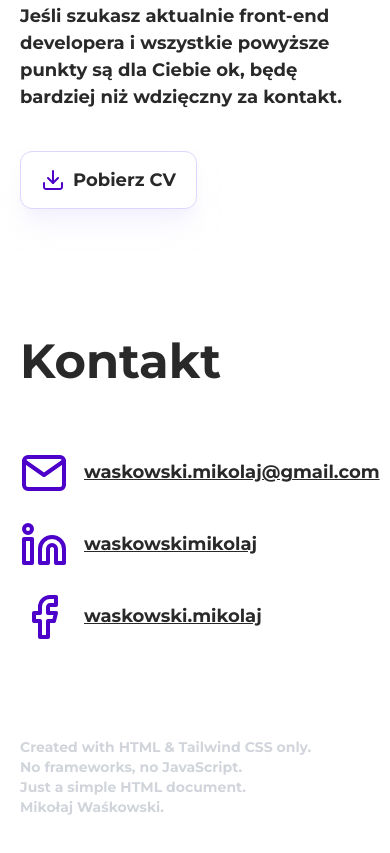
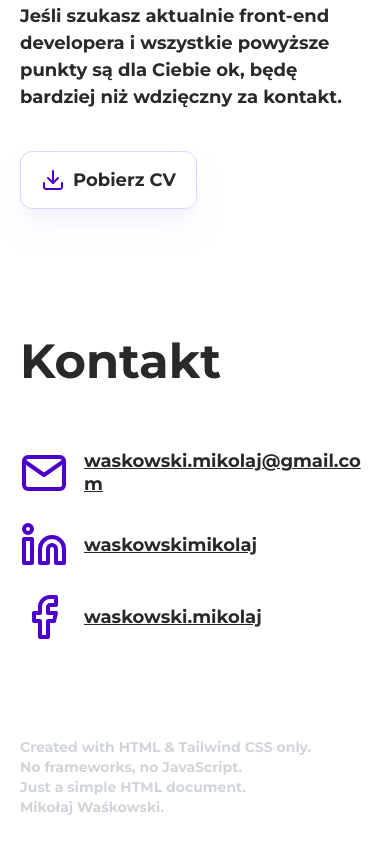
Before and after one commit to mikolajwaskowski/portfolio-2021, a website: page index.html in a window 390 px wide. Shown: the part 9233-10086 px from the top of the page. Drawn offline with Linux system fonts and the light colour scheme.

Commit message:
Mobile horiz scroll fix

```diff
--- a/index.html
+++ b/index.html
@@ -661,7 +661,7 @@
           <img src="images/mail.svg" alt="" class="mr-4" />
           <a
             href="mailto:waskowski.mikolaj@gmail.com"
-            class="underline hover:text-violet-900"
+            class="underline hover:text-violet-900 break-all leading-tight"
           >
             waskowski.mikolaj@gmail.com
           </a>
@@ -670,7 +670,7 @@
           <img src="images/in.svg" alt="" class="mr-4" />
           <a
             href="https://www.linkedin.com/in/waskowskimikolaj/"
-            class="underline hover:text-violet-900"
+            class="underline hover:text-violet-900 break-all leading-tight"
           >
             waskowskimikolaj
           </a>
@@ -679,7 +679,7 @@
           <img src="images/fb.svg" alt="" class="mr-4" />
           <a
             href="https://www.facebook.com/waskowski.mikolaj"
-            class="underline hover:text-violet-900"
+            class="underline hover:text-violet-900 break-all leading-tight"
           >
             waskowski.mikolaj
           </a>
```
Also changed, not shown: styles.css.
